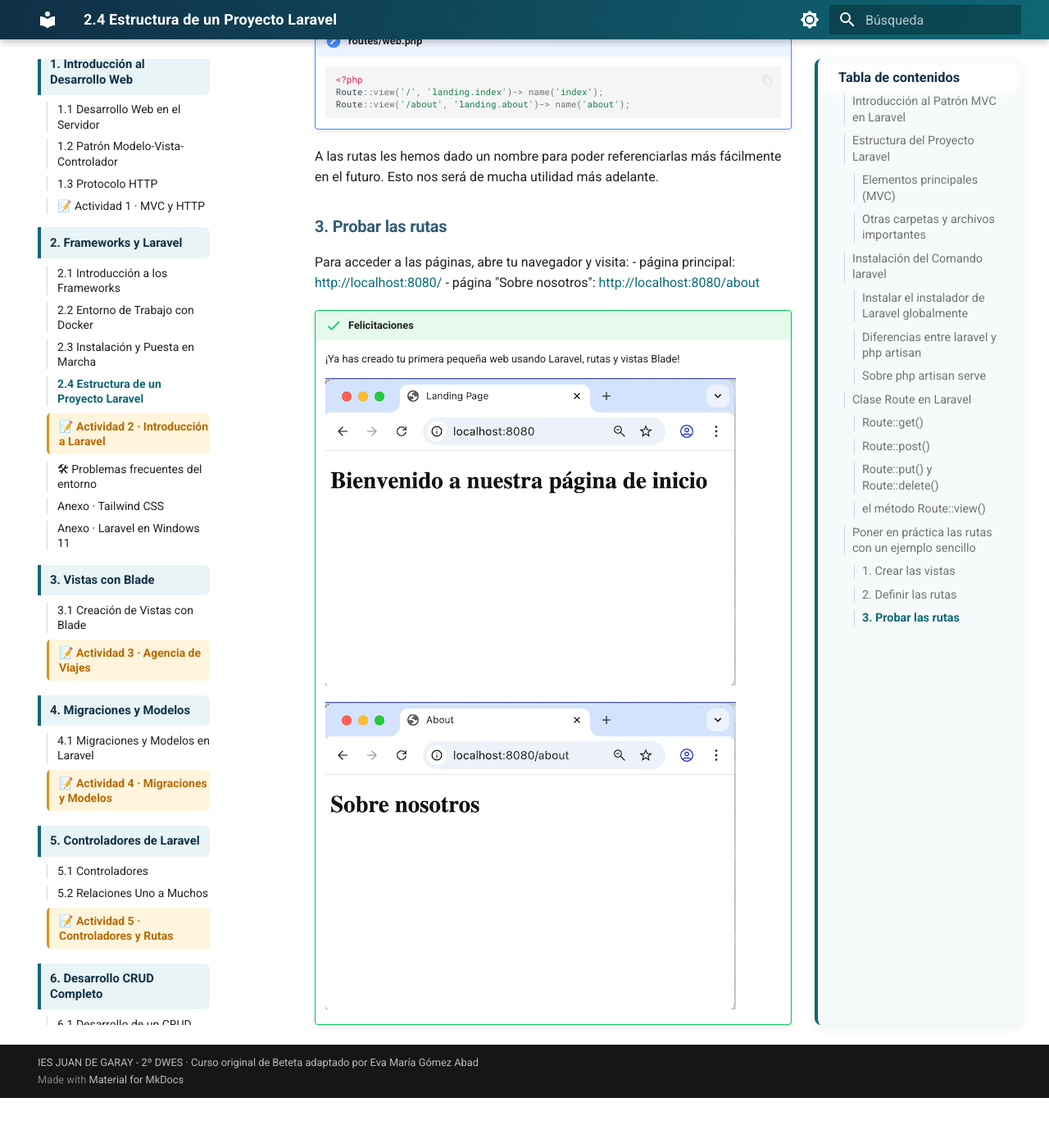
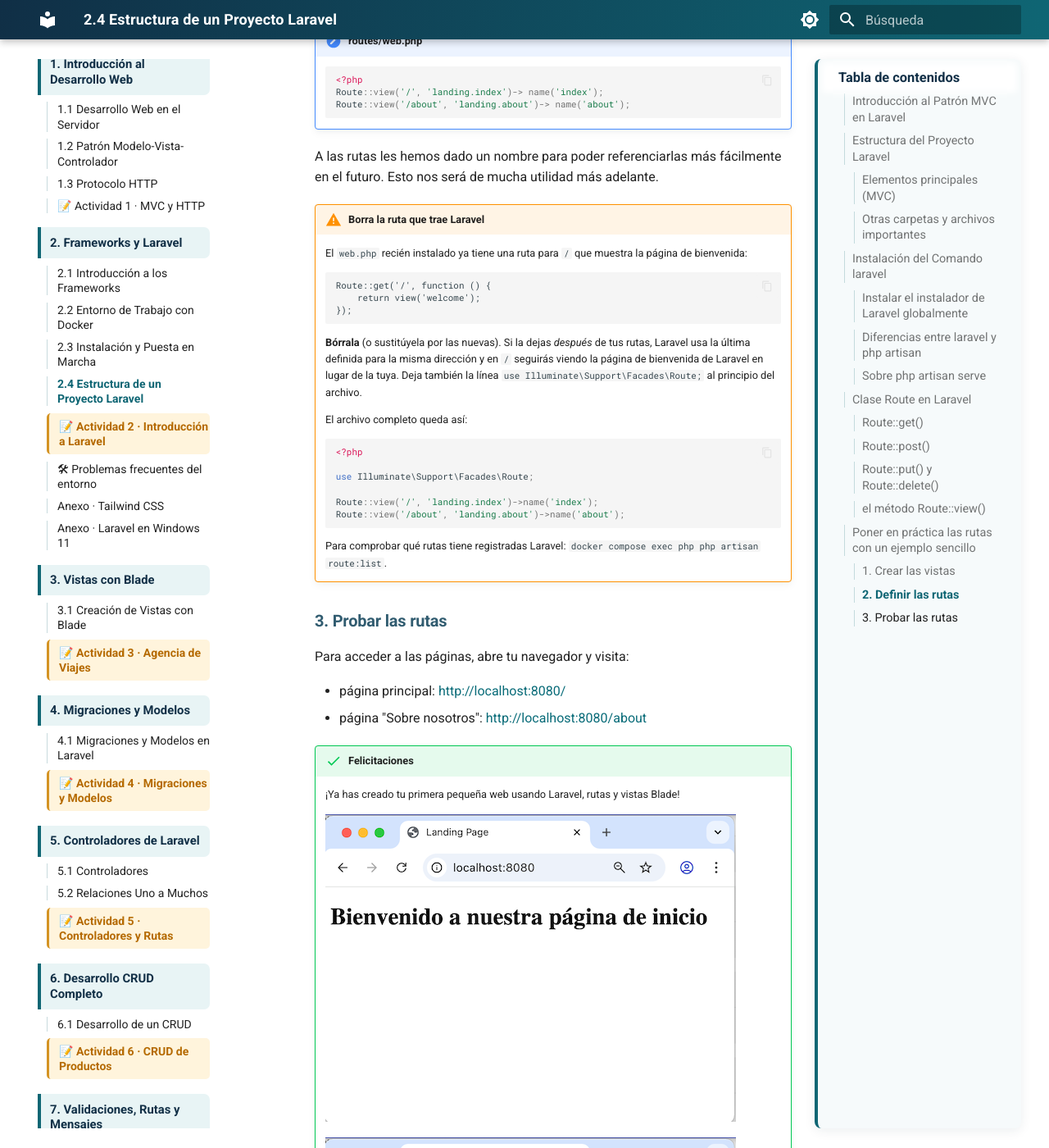
Before and after one commit to evaprofe/CURSO_DWES_2627, an MkDocs documentation site: the page built from docs/tema-02-frameworks-laravel/2-4-estructura-y-elementos-de-un-proyecto-laravel.md, in a window 1280 px wide and 1400 px high, scrolled down 11056 px. Shown: the whole window at 82% size. Built offline with MkDocs 1.6.1 and Material for MkDocs 9.7.7, drawn with Linux system fonts in a browser that asks for light colours; before the commit the page ends 12395 px from its top, so only the background shows below that.

Commit message:
2.4: borrar la ruta welcome que trae Laravel al definir las nuevas rutas
Co-Authored-By: Claude Opus 5.5 <noreply@anthropic.com>
Claude-Session: https://claude.ai/code/session_01TebUxFVcE19MoqUiiF7ZX1

````diff
--- a/docs/tema-02-frameworks-laravel/2-4-estructura-y-elementos-de-un-proyecto-laravel.md
+++ b/docs/tema-02-frameworks-laravel/2-4-estructura-y-elementos-de-un-proyecto-laravel.md
@@ -360,9 +360,37 @@ Edita el archivo `routes/web.php` y añade:
 
 A las rutas les hemos dado un nombre para poder referenciarlas más fácilmente en el futuro. Esto nos será de mucha utilidad más adelante.
 
+!!! warning "Borra la ruta que trae Laravel"
+
+    El `web.php` recién instalado ya tiene una ruta para `/` que muestra la página de bienvenida:
+
+    ```php
+    Route::get('/', function () {
+        return view('welcome');
+    });
+    ```
+
+    **Bórrala** (o sustitúyela por las nuevas). Si la dejas *después* de tus rutas, Laravel usa la última definida para la misma dirección y en `/` seguirás viendo la página de bienvenida de Laravel en lugar de la tuya. Deja también la línea `use Illuminate\Support\Facades\Route;` al principio del archivo.
+
+    El archivo completo queda así:
+
+    ```php
+    <?php
+
+    use Illuminate\Support\Facades\Route;
+
+    Route::view('/', 'landing.index')->name('index');
+    Route::view('/about', 'landing.about')->name('about');
+    ```
+
+    Para comprobar qué rutas tiene registradas Laravel: `docker compose exec php php artisan route:list`.
+
 ### 3. Probar las rutas
 
-Para acceder a las páginas, abre tu navegador y visita: - página principal: [http://localhost:8080/](http://localhost:8080/) - página "Sobre nosotros": [http://localhost:8080/about](http://localhost:8080/about)
+Para acceder a las páginas, abre tu navegador y visita:
+
+- página principal: [http://localhost:8080/](http://localhost:8080/)
+- página "Sobre nosotros": [http://localhost:8080/about](http://localhost:8080/about)
 
 !!! success "Felicitaciones"
 
````
